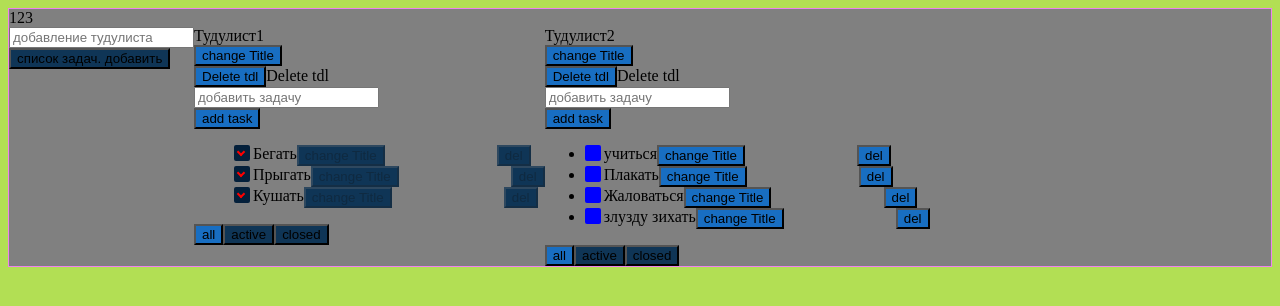
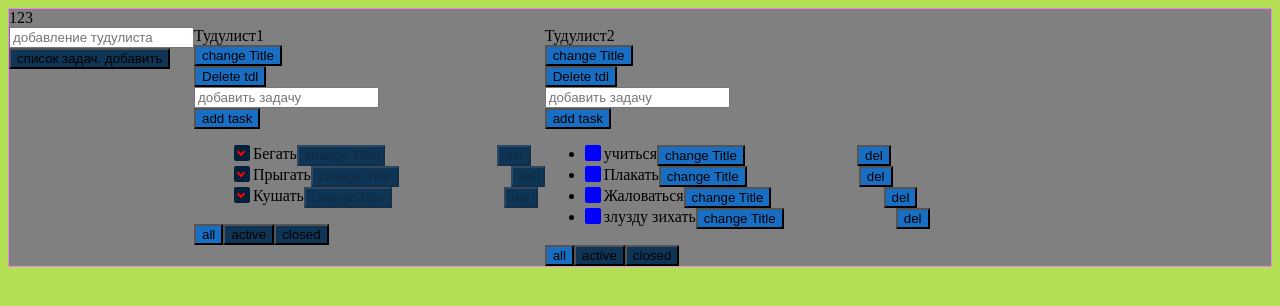
Before and after one commit to Basenga01/viteStudy, a React (Vite) app: page / in a window 1280 px wide. Shown: the top 306 px of the page. Built offline with nearby package versions, Linux system fonts and the light colour scheme.

Commit message:
миграция этап два

```diff
--- a/src/app/provaider/todolistProvaider/index.tsx
+++ b/src/app/provaider/todolistProvaider/index.tsx
@@ -3,23 +3,23 @@ import { TaskType, TodolistType } from '@/types'
 import { initialTask, initialTodolists } from '@/app/provaider/todolistProvaider/data.ts'
 
 interface PropsContext {
-  setTask: Dispatch<SetStateAction<TaskType>>
+  setTaskObj: Dispatch<SetStateAction<TaskType>>
   todoLists: TodolistType[]
-  tasks: TaskType
+  tasksObj: TaskType
   setTodolists: Dispatch<SetStateAction<TodolistType[]>>
 }
-
-export const TodolistContext = createContext<PropsContext>({} as PropsContext)
 
 interface PropsType {
   children: ReactNode
 }
 
+export const TodolistContext = createContext<PropsContext>({} as PropsContext)
+
 export const TodolistProvider = ({ children }: PropsType) => {
   const [todoLists, setTodolists] = useState<TodolistType[]>(initialTodolists)
-  const [tasks, setTask] = useState<TaskType>(initialTask)
+  const [tasksObj, setTaskObj] = useState<TaskType>(initialTask)
   const getData = (): PropsContext => {
-    return { todoLists, setTodolists, tasks, setTask }
+    return { todoLists, setTodolists, tasksObj, setTaskObj }
   }
 
   return <TodolistContext.Provider value={getData()}>{children}</TodolistContext.Provider>
--- a/src/body/compomemts/todolists/Todolists.tsx
+++ b/src/body/compomemts/todolists/Todolists.tsx
@@ -1,29 +1,18 @@
-import { useState } from 'react'
-import { TaskType, TodolistType } from '@/types'
+import { useContext } from 'react'
 import { AddTodolist, Todolist } from '@/body/compomemts/todolists/components'
 import css from './Todolists.module.css'
-import { initialTask, initialTodolists } from '@/app/provaider/todolistProvaider/data.ts'
+import { TodolistContext } from '@/app/provaider'
 
 export type FilterStateType = 'all' | 'active' | 'closed'
 
 export const Todolists = () => {
-  const [todolists, setTodolists] = useState<TodolistType[]>(initialTodolists)
-  const [tasks, setTasks] = useState<TaskType>(initialTask)
+  const { todoLists } = useContext(TodolistContext)
 
   return (
     <div className={css.container}>
-      <AddTodolist setTasks={setTasks} setTodolists={setTodolists} />
-      {todolists.map((todolist) => {
-        return (
-          <Todolist
-            key={todolist.id}
-            todolistid={todolist.id}
-            title={todolist.title}
-            tasks={tasks[todolist.id]}
-            setTask={setTasks}
-            setTodolists={setTodolists}
-          />
-        )
+      <AddTodolist />
+      {todoLists.map((todolist) => {
+        return <Todolist key={todolist.id} todolistid={todolist.id} title={todolist.title} />
       })}
     </div>
   )
--- a/src/body/compomemts/todolists/components/addTask/addTask.tsx
+++ b/src/body/compomemts/todolists/components/addTask/addTask.tsx
@@ -1,15 +1,16 @@
 import { v4 as uuidv4 } from 'uuid'
-import { ChangeEvent, Dispatch, SetStateAction, useState } from 'react'
+import { ChangeEvent, useContext, useState } from 'react'
 import css from './addTask.module.css'
 import { BasedButton, BasedInput } from '@/shered'
-import { Task, TaskType } from '@/types'
+import { Task } from '@/types'
+import { TodolistContext } from '@/app/provaider'
 
 interface PropsType {
-  setTask: Dispatch<SetStateAction<TaskType>>
   todolistid: string
 }
 
-export function AddTask({ setTask, todolistid }: PropsType) {
+export function AddTask({ todolistid }: PropsType) {
+  const { setTaskObj: setTask } = useContext(TodolistContext)
   const [value, setValue] = useState<string>('')
   const [error, setError] = useState<boolean>(false)
   const addTask = () => {
--- a/src/body/compomemts/todolists/components/addTodolist/AddTodolist.tsx
+++ b/src/body/compomemts/todolists/components/addTodolist/AddTodolist.tsx
@@ -1,16 +1,12 @@
 import { v4 as uuidv4 } from 'uuid'
-import { Dispatch, SetStateAction, useState } from 'react'
-import { BasedButton } from "@/shered"
-import { BasedInput } from "@/shered"
-import { TaskType, TodolistType } from "@/types";
+import { useContext, useState } from 'react'
+import { BasedButton, BasedInput } from '@/shered'
+import { TodolistType } from '@/types'
+import { TodolistContext } from '@/app/provaider'
 
-interface PropsType {
-  setTodolists: Dispatch<SetStateAction<TodolistType[]>>
-  setTasks: Dispatch<SetStateAction<TaskType>>
-}
-
-export const AddTodolist = ({ setTodolists, setTasks }: PropsType) => {
+export const AddTodolist = () => {
   const [value, setValue] = useState<string>('')
+  const { setTodolists, setTaskObj: setTask } = useContext(TodolistContext)
   const onClickAddTodolist = () => {
     const todolistId = uuidv4()
     const newTodolist: TodolistType = {
@@ -21,7 +17,7 @@ export const AddTodolist = ({ setTodolists, setTasks }: PropsType) => {
       [todolistId]: [],
     }
     setTodolists((prevState) => [newTodolist, ...prevState])
-    setTasks((prevState) => {
+    setTask((prevState) => {
       return { ...prevState, ...newTask }
     })
   }
--- a/src/body/compomemts/todolists/components/deleteTdl/deleteTdl.tsx
+++ b/src/body/compomemts/todolists/components/deleteTdl/deleteTdl.tsx
@@ -1,16 +1,15 @@
-import { BasedButton, BasedModalWindow } from '@/shered'
-import { Dispatch, SetStateAction } from 'react'
-import { useModal } from '@/shered'
-import { TaskType, TodolistType } from '@/types'
+import { BasedButton, BasedModalWindow, useModal } from '@/shered'
+import { useContext } from 'react'
+import { TaskType } from '@/types'
+import { TodolistContext } from '@/app/provaider'
 
 interface PropsType {
-  setTask: Dispatch<SetStateAction<TaskType>>
   todolistid: string
-  setTodolists: Dispatch<SetStateAction<TodolistType[]>>
 }
 
-export const DeleteTdl = ({ setTask, setTodolists, todolistid }: PropsType) => {
+export const DeleteTdl = ({ todolistid }: PropsType) => {
   const { isOpen, openModal, closeModal } = useModal()
+  const { setTodolists: setTodolists, setTaskObj: setTask } = useContext(TodolistContext)
   const onDeleteTdl = () => {
     setTask((prevState) => {
       const newObjTask: TaskType = { ...prevState }
--- a/src/body/compomemts/todolists/components/taskList/taskList.tsx
+++ b/src/body/compomemts/todolists/components/taskList/taskList.tsx
@@ -1,23 +1,21 @@
 import style from '../todolist/style.module.css'
 
-import { ChangeEvent, Dispatch, SetStateAction, useContext } from 'react'
+import { ChangeEvent, useContext } from 'react'
 
 import { ChangeTitle } from '../changeTitle/ChangeTitle.tsx'
 import { BasedCheckbox } from '@/shered'
 import { DeleteTask } from './components'
 import { TodolistContext } from '@/app/provaider'
-import { Task, TaskType } from '@/types'
+import { Task } from '@/types'
 
 interface PropsType {
   tasks: Task[]
   filtredTask: Task[]
-  setTask: Dispatch<SetStateAction<TaskType>>
   todolistid: string
 }
 
-export function TaskList({ filtredTask, setTask, todolistid }: PropsType) {
-  const data = useContext(TodolistContext)
-  console.log('tdlCon', data)
+export function TaskList({ filtredTask, todolistid }: PropsType) {
+  const { setTaskObj: setTask } = useContext(TodolistContext)
 
   function onSaveTitleTask(id: string, value: string, onSuccsesCallback: () => void) {
     setTask((prevState) => {
--- a/src/body/compomemts/todolists/components/todolist/Todolist.tsx
+++ b/src/body/compomemts/todolists/components/todolist/Todolist.tsx
@@ -2,20 +2,21 @@ import { FilterStateType } from '../../Todolists.tsx'
 import { FilterBlock } from '../filterBlock/filterBlock.tsx'
 import { TaskList } from '../taskList/taskList.tsx'
 import { AddTask } from '../addTask/addTask.tsx'
-import { Dispatch, SetStateAction, useState } from 'react'
 import { ChangeTitle } from '../changeTitle/ChangeTitle.tsx'
 import { DeleteTdl } from '../deleteTdl/deleteTdl.tsx'
-import { Task, TaskType, TodolistType } from '@/types'
+import { Task } from '@/types'
+import { useContext, useState } from 'react'
+import { TodolistContext } from '@/app/provaider'
 
 interface Props {
   title: string
-  tasks: Task[]
-  setTask: Dispatch<SetStateAction<TaskType>>
   todolistid: string
-  setTodolists: Dispatch<SetStateAction<TodolistType[]>>
 }
 
-export const Todolist = ({ title, tasks, setTask, todolistid, setTodolists }: Props) => {
+export const Todolist = ({ title, todolistid }: Props) => {
+  const { setTodolists, tasksObj } = useContext(TodolistContext)
+  const tasks = tasksObj[todolistid]
+
   function onSavetitleTdl(value: string, onSuccsesCallback: () => void) {
     setTodolists((prevState) => {
       const newArr = prevState.map((element) =>
@@ -41,10 +42,9 @@ export const Todolist = ({ title, tasks, setTask, todolistid, setTodolists }: Pr
     <div>
       {title}
       <ChangeTitle title={title} saveTitle={onSavetitleTdl} />
-      <DeleteTdl setTask={setTask} todolistid={todolistid} setTodolists={setTodolists} />
-      Delete tdl
-      <AddTask setTask={setTask} todolistid={todolistid} />
-      <TaskList tasks={tasks} filtredTask={filterTask} setTask={setTask} todolistid={todolistid} />
+      <DeleteTdl todolistid={todolistid} />
+      <AddTask todolistid={todolistid} />
+      <TaskList tasks={tasks} filtredTask={filterTask} todolistid={todolistid} />
       <FilterBlock setFilterState={setFilterState} filterState={filterState} />
     </div>
   )
--- a/src/types/type.ts
+++ b/src/types/type.ts
@@ -1,11 +1,10 @@
-
-
 export interface Task {
   id: string
   task: string
   isDone: boolean
   todolistid: string
 }
+
 export interface TodolistType {
   id: string
   title: string
```
